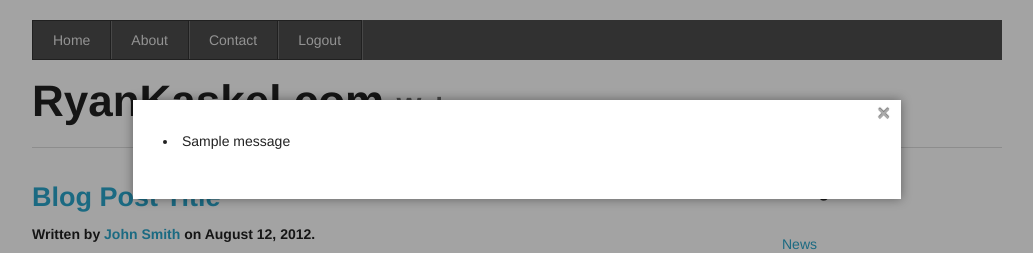
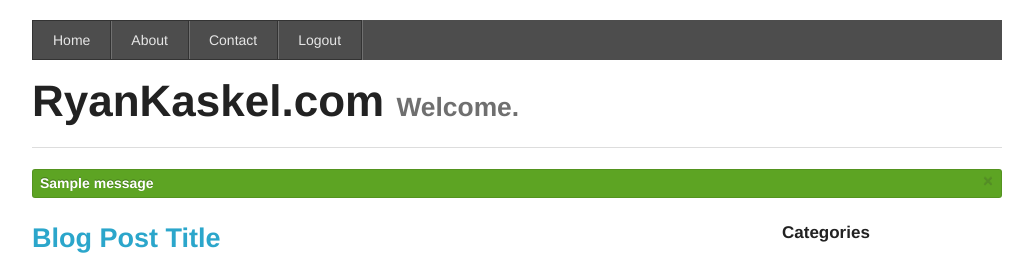
Before and after one commit to ryankask/esther, a Flask app: page / in a window 1280 px wide. Shown: the top 253 px of the page, without its empty margins (123-1156 px from the left). Run offline with Flask 2, Linux system fonts and the light colour scheme; a user stored in the database is signed in; tables that the repository leaves empty hold one stand-in row (values such as "Sample post"); one stand-in notice (Sample message) is shown; parts of the project's set-up code (start-up, migrations or seed data) failed here and were passed over.

Commit message:
Better flash message style.

```diff
--- a/esther/templates/base.html
+++ b/esther/templates/base.html
@@ -29,6 +29,18 @@
         <hr>
       </div>
     </div>
+
+    {%- with messages = get_flashed_messages(with_categories=True) %}
+    {% if messages %}
+    <div class="row">
+      <div class="twelve columns">
+        {%- for category, message in messages %}
+        <div class="alert-box{% if category %} {{ category }}{% endif %}">{{ message }}<a href="" class="close">&times;</a></div>
+        {%- endfor %}
+      </div>
+    </div>
+    {% endif %}
+    {%- endwith %}
 
     <div class="row">
       <div class="nine columns" role="content">
@@ -96,19 +108,6 @@
 
     <script src="{{ url_for('static', filename='js/foundation.min.js') }}"></script>
     <script src="{{ url_for('static', filename='js/app.js') }}"></script>
-
-    {% with messages = get_flashed_messages() %}
-    {% if messages %}
-    <div id="messages" class="reveal-modal large">
-      <ul>
-        {% for message in messages %}<li>{{ message }}</li>{% endfor %}
-      </ul>
-      <a class="close-reveal-modal">&#215;</a>
-    </div>
-    <script>$('#messages').reveal();</script>
-    {% endif %}
-    {% endwith %}
-
     <script>
       var _gaq=[['_setAccount','UA-6663004-1'],['_trackPageview']];
       (function(d,t){var g=d.createElement(t),s=d.getElementsByTagName(t)[0];
--- a/esther/views/auth.py
+++ b/esther/views/auth.py
@@ -1,4 +1,4 @@
-from flask import Blueprint, request, render_template, redirect, url_for
+from flask import Blueprint, request, render_template, redirect, url_for, flash
 from flask.ext.login import login_user, logout_user
 
 from esther.forms import LoginForm
@@ -28,4 +28,5 @@ def login():
 @blueprint.route('/logout')
 def logout():
     logout_user()
+    flash(u'You have successfully logged out.', 'success')
     return redirect(request.args.get('next') or url_for('general.index'))
--- a/esther/views/blog.py
+++ b/esther/views/blog.py
@@ -25,7 +25,9 @@ def add_post():
         db.session.add(post)
         db.session.commit()
 
-        flash(u'Post "{0}" successfully added'.format(form.title.data))
+        message = u'Post "{0}" successfully added.'.format(form.title.data)
+        flash(message, 'success')
+
         return redirect(url_for('general.index'))
 
     return render_template('blog/post_add.html', form=form)
--- a/esther/views/general.py
+++ b/esther/views/general.py
@@ -29,7 +29,7 @@ def contact():
         )
 
         flash(u'Your message has been sent. I will get back to you as soon '
-              'as possible.')
+              'as possible.', 'success')
         return redirect(url_for('.index'))
 
     return render_template('general/contact.html', form=form)
```
Also changed, not shown: esther/tests/test_views.py (+1 -1 lines).
